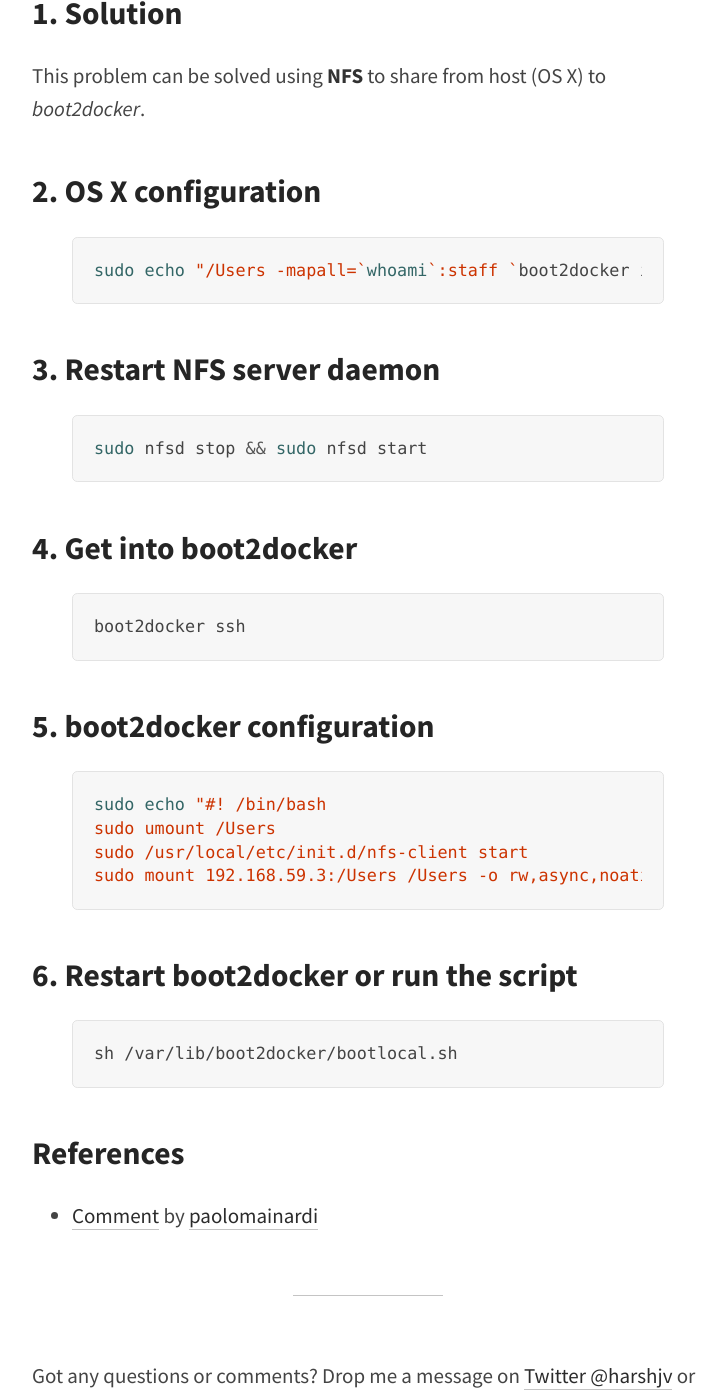
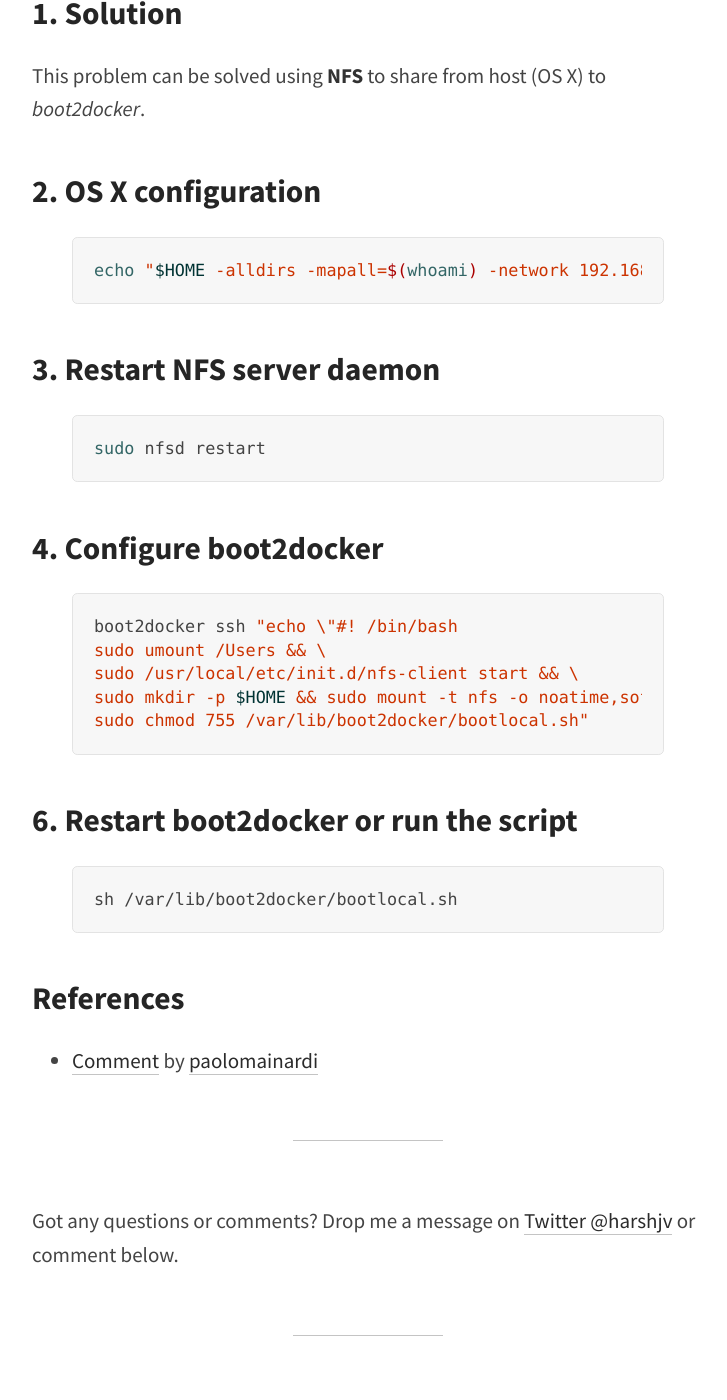
Before and after one commit to hbcbh1999/harshjv.github.io, a Jekyll site: the page built from _posts/2015-03-21-configure-nfs-with-boot2docker-and-os-x.md, in a window 1280 px wide and 1400 px high, scrolled down 738 px. Shown: the whole window, without its empty margins (272-999 px from the left). Built offline with Jekyll 4.4.1, drawn with Linux system fonts in a browser that asks for light colours; comment, search, counter and statistics services are not loaded.

Commit message:
Update 2015-03-21-configure-nfs-with-boot2docker-and-os-x.md
chmod 755 to bootlocal.sh
Add DNS mask and set network address in nfsd

```diff
--- a/_posts/2015-03-21-configure-nfs-with-boot2docker-and-os-x.md
+++ b/_posts/2015-03-21-configure-nfs-with-boot2docker-and-os-x.md
@@ -18,31 +18,25 @@
 ## 2. OS X configuration
 
 {% highlight bash %}
-sudo echo "/Users -mapall=`whoami`:staff `boot2docker ip`" >> /etc/exports
+echo "$HOME -alldirs -mapall=$(whoami) -network 192.168.59.0 -mask 255.255.255.0" | sudo tee -a /etc/exports
 {% endhighlight %}
 
 
 ## 3. Restart NFS server daemon
 
 {% highlight bash %}
-sudo nfsd stop && sudo nfsd start
+sudo nfsd restart
 {% endhighlight %}
 
 
-## 4. Get into boot2docker
+## 4. Configure boot2docker
 
 {% highlight bash %}
-boot2docker ssh
-{% endhighlight %}
-
-
-## 5. boot2docker configuration
-
-{% highlight bash %}
-sudo echo "#! /bin/bash
-sudo umount /Users
-sudo /usr/local/etc/init.d/nfs-client start
-sudo mount 192.168.59.3:/Users /Users -o rw,async,noatime,rsize=32768,wsize=32768,proto=tcp" > /var/lib/boot2docker/bootlocal.sh
+boot2docker ssh "echo \"#! /bin/bash
+sudo umount /Users && \
+sudo /usr/local/etc/init.d/nfs-client start && \
+sudo mkdir -p $HOME && sudo mount -t nfs -o noatime,soft,nolock,vers=3,udp,proto=udp,rsize=8192,wsize=8192,namlen=255,timeo=10,retrans=3,nfsvers=3 -v 192.168.59.3:$HOME $HOME\" | sudo tee /var/lib/boot2docker/bootlocal.sh && \
+sudo chmod 755 /var/lib/boot2docker/bootlocal.sh"
 {% endhighlight %}
 
 
```
